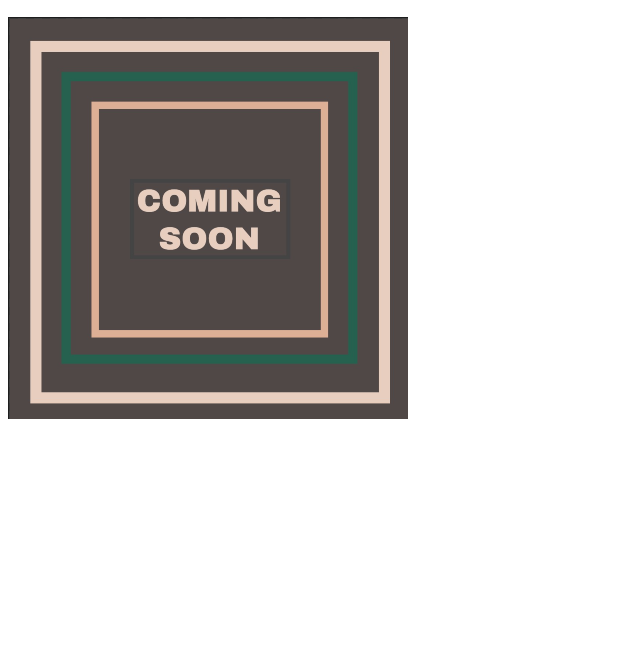
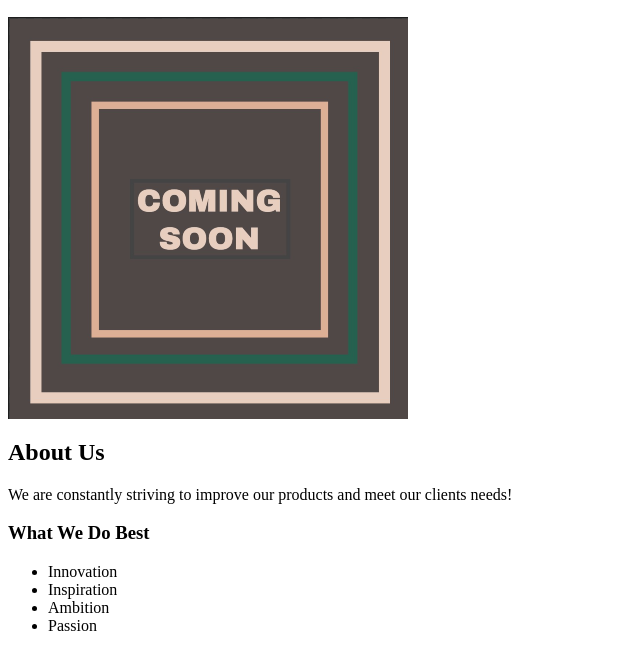
Before and after one commit to mels065/Unit-01-Mini-Project-Landing-Page, a plain HTML site: page index.html in a window 1280 px wide. Shown: the part 172-823 px from the top of the page, without its empty margins (0-640 px from the left). Before the commit the page ends 800 px from the top, so only its background shows below. Drawn offline with Linux system fonts and the light colour scheme.

Commit message:
Create About section

```diff
--- a/index.html
+++ b/index.html
@@ -15,9 +15,22 @@
         </header>
         <main>
             <h1>Landing Page</h1>
+
             <section id="Home">
                 <h2>Get what you want done!</h2>
                 <img src="assets/images/image.png" alt="Industry standard!" />
+            </section>
+
+            <section id="About">
+                <h2>About Us</h2>
+                <p>We are constantly striving to improve our products and meet our clients needs!</p>
+                <h3>What We Do Best</h3>
+                <ul>
+                    <li>Innovation</li>
+                    <li>Inspiration</li>
+                    <li>Ambition</li>
+                    <li>Passion</li>
+                </ul>
             </section>
         </main>
         <footer></footer>
```
